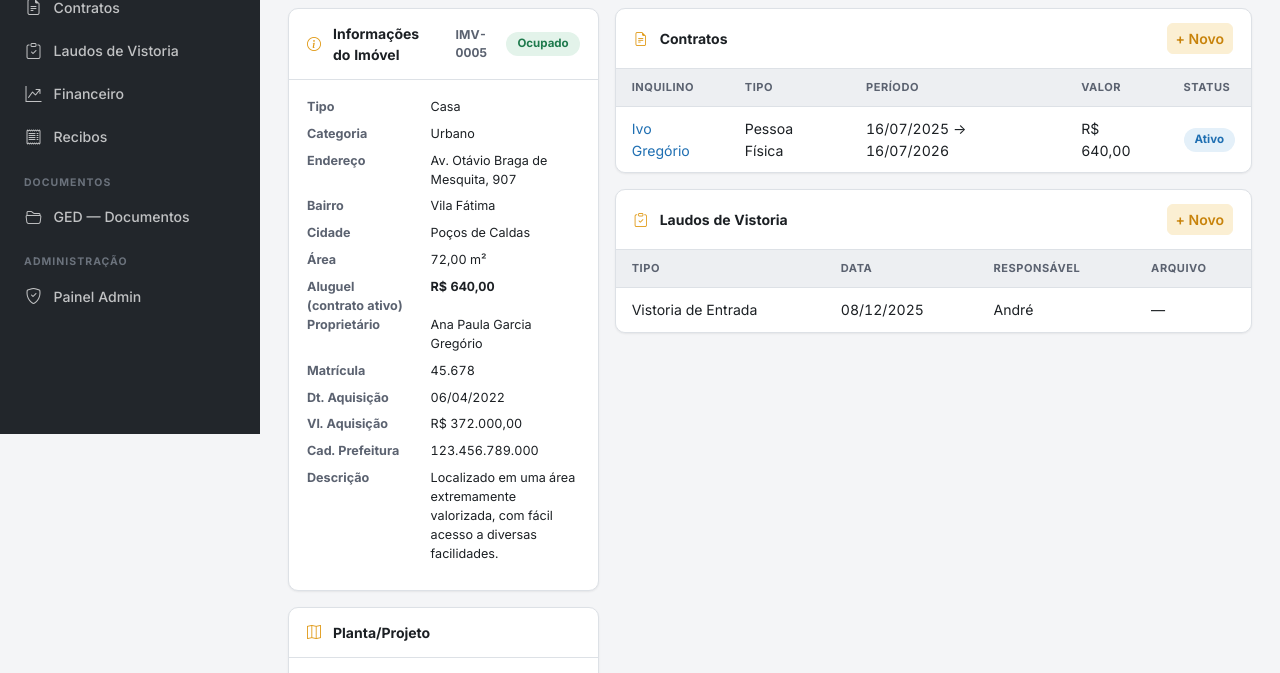
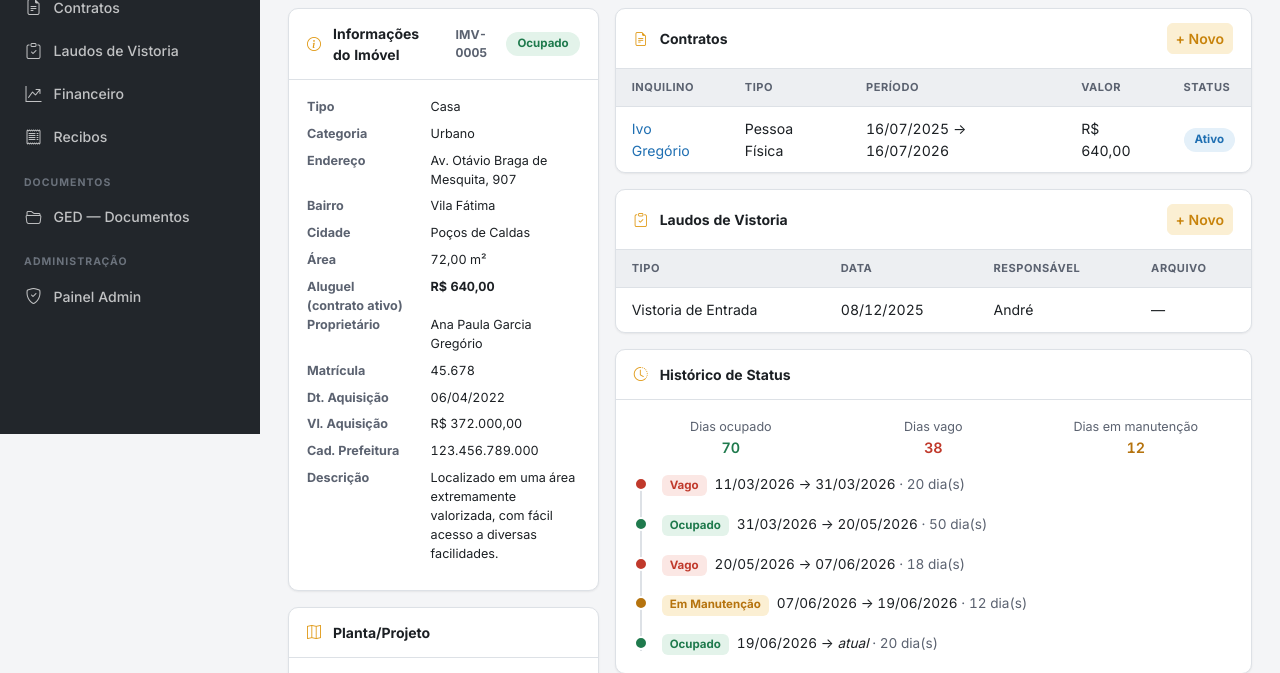
Before and after one commit to JulianoGarciaG/projeto-tcc, a Django app: page /imoveis/5/ in a window 1280 px wide. Shown: the part 366-1039 px from the top of the page. Run offline with Django 5.2, Linux system fonts and the light colour scheme; a user stored in the database is signed in; data comes from the database, SQL or seed files in the repository; some libraries are stand-ins or nearby versions.

Commit message:
feat(imoveis): add full status history to imovel detail page
Show the complete status timeline (vago/ocupado/manutencao) for a
single imovel below the inspection reports list, reusing the same
badge/duration UI already used by the dashboard timeline, but without
the 90-day window or imovel selector since the property is already
fixed by the page context.

Also add aggregated day-count KPIs per status, computed by summing
HistoricoStatusImovel.duracao_dias (which already resolves open
periods against now()), so the current in-progress period is included
in the totals.

```diff
--- a/imoveis/views.py
+++ b/imoveis/views.py
@@ -452,6 +452,25 @@ def imovel_detail(request, pk):
         and imovel.planta_projeto.name.lower().endswith(
             ('.png', '.jpg', '.jpeg', '.gif', '.webp', '.bmp'))
     )
+
+    # Histórico de status completo do imóvel (sem recorte de período, sem
+    # seletor — diferente da timeline de 90 dias do dashboard).
+    historico = imovel.historico_status.order_by('data_inicio')
+    imovel_timeline = [
+        {
+            'status': h.status,
+            'label': h.get_status_display(),
+            'data_inicio': h.data_inicio,
+            'data_fim': h.data_fim,
+            'dias': h.duracao_dias,
+            'em_aberto': h.data_fim is None,
+        }
+        for h in historico
+    ]
+    dias_por_status = {'vago': 0, 'ocupado': 0, 'manutencao': 0}
+    for h in historico:
+        dias_por_status[h.status] = dias_por_status.get(h.status, 0) + h.duracao_dias
+
     return render(request, 'imoveis/imovel_detail.html', {
         'imovel': imovel,
         'contratos': contratos,
@@ -460,6 +479,10 @@ def imovel_detail(request, pk):
         'notificacoes': notificacoes,
         'contrato_ativo': contrato_ativo,
         'planta_e_imagem': planta_e_imagem,
+        'imovel_timeline': imovel_timeline,
+        'dias_vago': dias_por_status['vago'],
+        'dias_ocupado': dias_por_status['ocupado'],
+        'dias_manutencao': dias_por_status['manutencao'],
     })
 
 
--- a/templates/imoveis/imovel_detail.html
+++ b/templates/imoveis/imovel_detail.html
@@ -236,6 +236,49 @@
       </div>
     </div>
 
+    <!-- Histórico de status -->
+    <div class="section-card mb-3">
+      <div class="section-card-header">
+        <i class="bi bi-clock-history me-1"></i> Histórico de Status
+      </div>
+      <div class="section-card-body">
+        <div class="row g-2 mb-3 text-center">
+          <div class="col-4">
+            <div class="small text-muted">Dias ocupado</div>
+            <div class="fw-semibold" style="color:var(--ok)">{{ dias_ocupado }}</div>
+          </div>
+          <div class="col-4">
+            <div class="small text-muted">Dias vago</div>
+            <div class="fw-semibold" style="color:var(--danger)">{{ dias_vago }}</div>
+          </div>
+          <div class="col-4">
+            <div class="small text-muted">Dias em manutenção</div>
+            <div class="fw-semibold" style="color:var(--warn)">{{ dias_manutencao }}</div>
+          </div>
+        </div>
+        {% if imovel_timeline %}
+        <ul class="status-timeline">
+          {% for seg in imovel_timeline %}
+          <li class="status-timeline-item status-{{ seg.status }}">
+            <span class="status-timeline-marker"></span>
+            <div class="status-timeline-body">
+              <span class="status-timeline-badge status-{{ seg.status }}">{{ seg.label }}</span>
+              <span class="status-timeline-dates">
+                {{ seg.data_inicio|date:"d/m/Y" }}
+                &rarr;
+                {% if seg.em_aberto %}<em>atual</em>{% else %}{{ seg.data_fim|date:"d/m/Y" }}{% endif %}
+                <span class="text-muted">· {{ seg.dias }} dia(s)</span>
+              </span>
+            </div>
+          </li>
+          {% endfor %}
+        </ul>
+        {% else %}
+        <div class="empty-state"><i class="bi bi-inbox"></i>Sem histórico de status.</div>
+        {% endif %}
+      </div>
+    </div>
+
   </div>
 </div>
 {% endblock %}
```
Also changed, not shown: docs/03_regras_de_negocio.md (+11 -0 lines), docs/04_design_ui_ux.md (+4 -0 lines).
